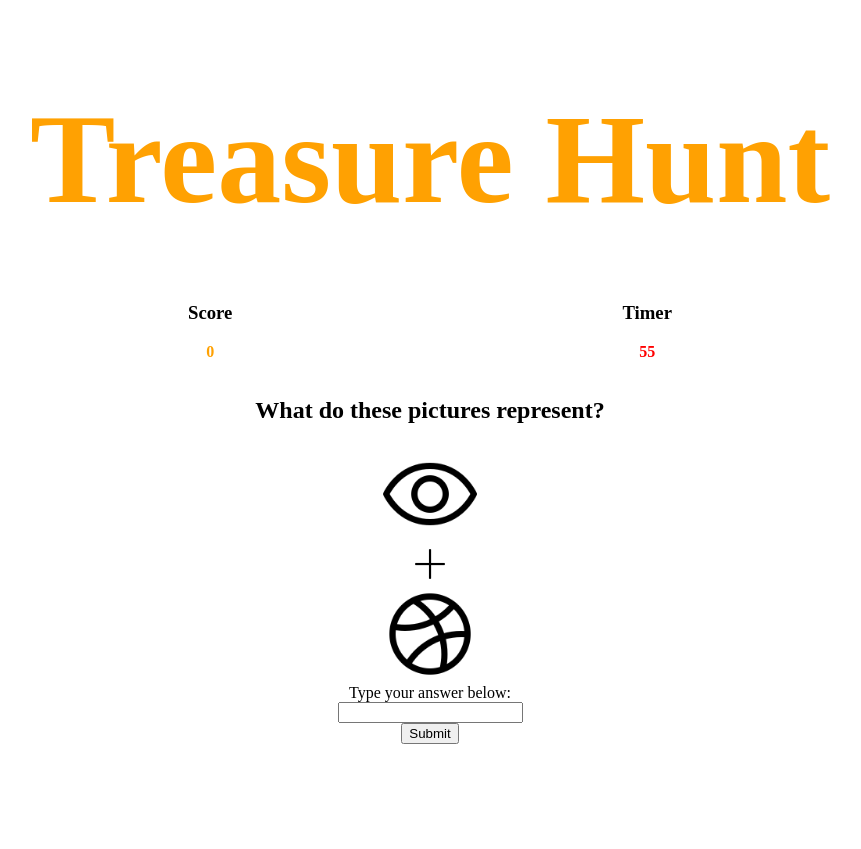
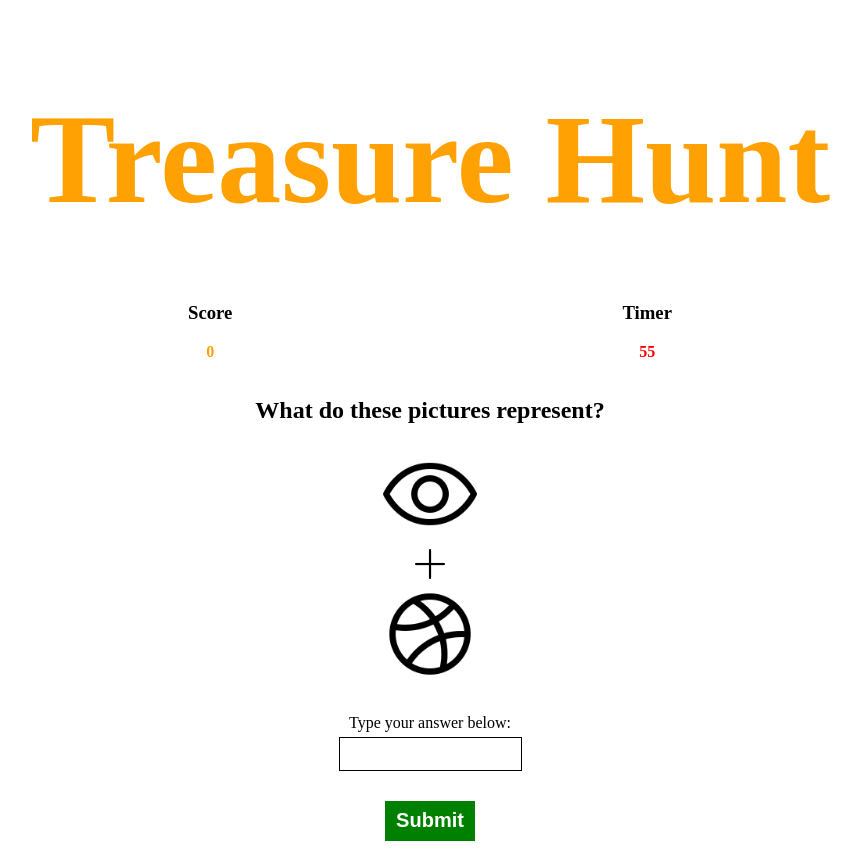
Before and after one commit to jcsmileyjr/treasure-hunt, an Angular app: page / in a window 1280 px wide. Shown: the whole page, without its empty margins (210-1071 px from the left). Before the commit the page ends 800 px from the top, so only its background shows below. Built offline with nearby package versions, Linux system fonts and the light colour scheme.

Commit message:
Restyled the button and lower elements

```diff
--- a/src/app/app.component.css
+++ b/src/app/app.component.css
@@ -43,3 +43,23 @@ img {
     text-align: center;
     font-size: 60px;
 }
+
+label, button {
+    margin-top: 30px;
+}
+
+input {
+    height: 30px;
+    margin-top: 5px;
+    border: 1px black solid;
+}
+
+button {
+    border: none;
+    background-color: green;
+    color: white;
+    height: 40px;
+    width: 90px;
+    font-weight: bold;
+    font-size: 20px;
+}
```
